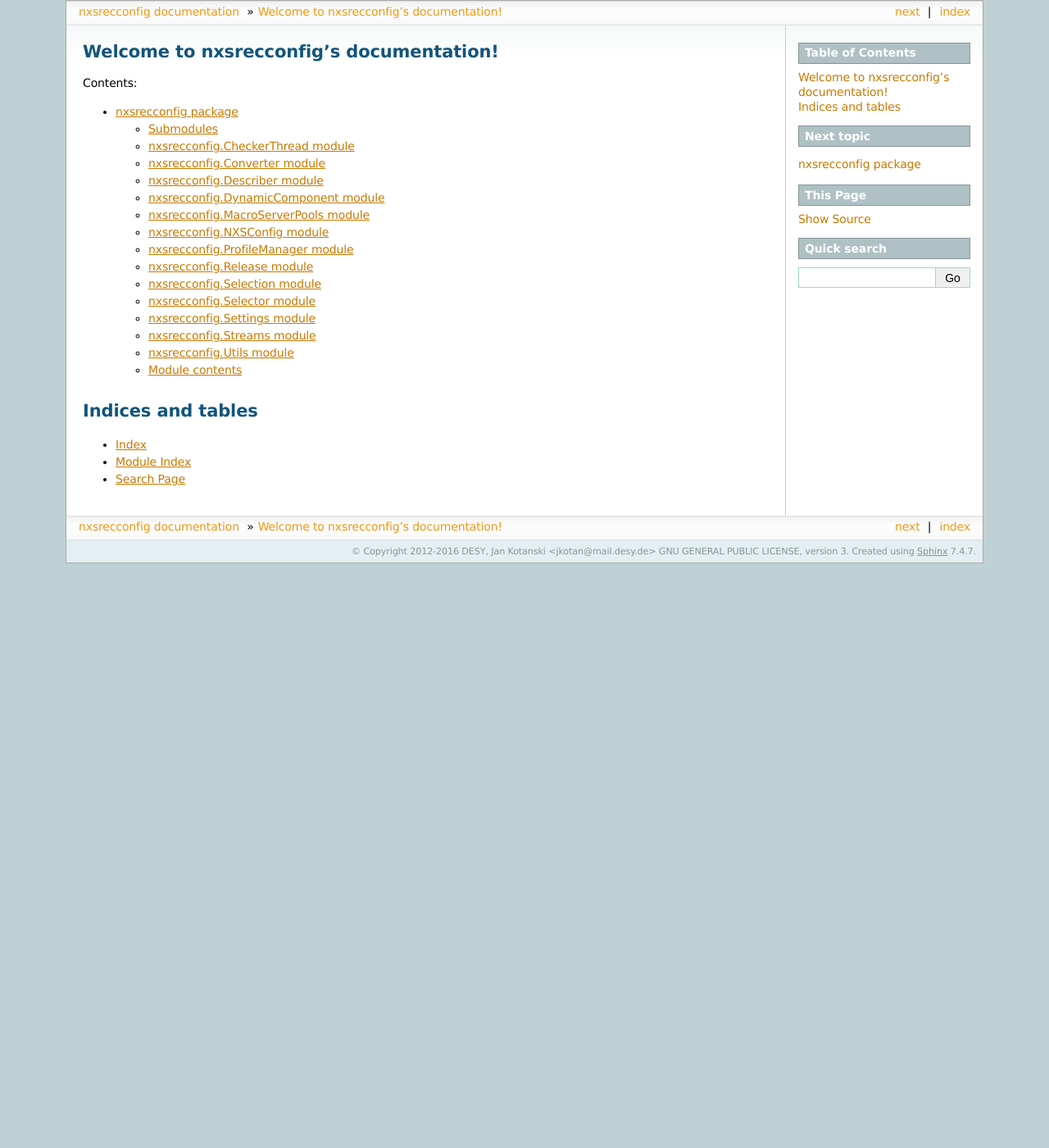
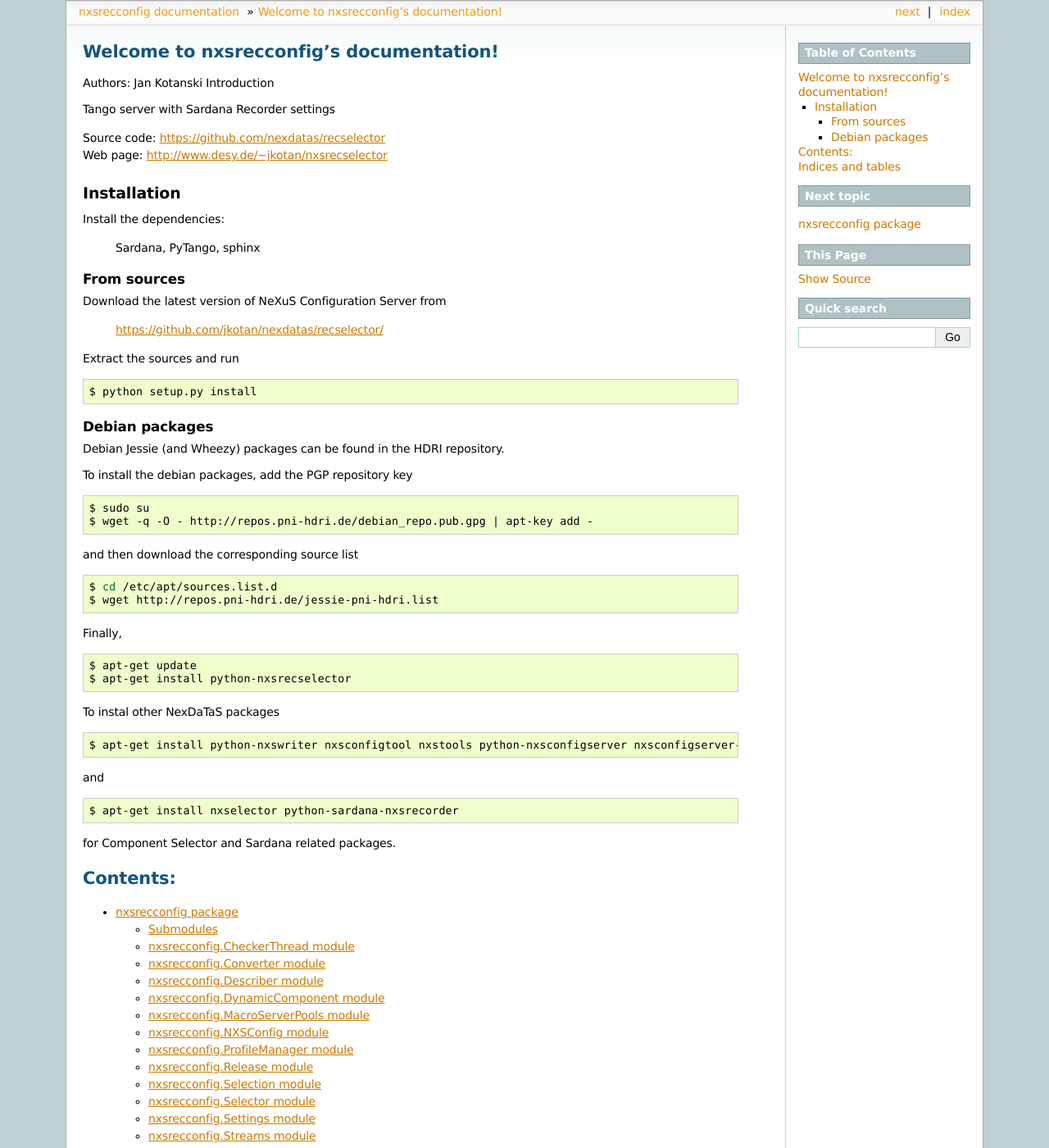
Before and after one commit to nexdatas/nxsrecselector, a Sphinx documentation site: the page built from doc/index.rst, in a window 1280 px wide and 1400 px high. Shown: the whole window at 82% size. Built offline with Sphinx 7.4.7, drawn with Linux system fonts in a browser that asks for light colours.

Commit message:
update README.rst

```diff
--- a/README.rst
+++ b/README.rst
@@ -1 +1,73 @@
-Tango server to Sardana Recorder settings
+========================================
+Welcome to nxsrecconfig's documentation!
+========================================
+
+Authors: Jan Kotanski
+Introduction
+
+Tango server with Sardana Recorder settings
+
+| Source code: https://github.com/nexdatas/recselector
+| Web page: http://www.desy.de/~jkotan/nxsrecselector
+
+
+------------
+Installation
+------------
+
+Install the dependencies:
+
+    Sardana, PyTango, sphinx
+
+From sources
+^^^^^^^^^^^^
+
+Download the latest version of NeXuS Configuration Server from
+
+    https://github.com/jkotan/nexdatas/recselector/
+
+Extract the sources and run
+
+.. code:: bash
+
+	  $ python setup.py install
+
+Debian packages
+^^^^^^^^^^^^^^^
+
+Debian Jessie (and Wheezy) packages can be found in the HDRI repository.
+
+To install the debian packages, add the PGP repository key
+
+.. code:: bash
+
+	  $ sudo su
+	  $ wget -q -O - http://repos.pni-hdri.de/debian_repo.pub.gpg | apt-key add -
+
+and then download the corresponding source list
+
+.. code:: bash
+
+	  $ cd /etc/apt/sources.list.d
+	  $ wget http://repos.pni-hdri.de/jessie-pni-hdri.list
+
+Finally,
+
+.. code:: bash
+
+	  $ apt-get update
+	  $ apt-get install python-nxsrecselector
+
+To instal other NexDaTaS packages
+
+.. code:: bash
+
+	  $ apt-get install python-nxswriter nxsconfigtool nxstools python-nxsconfigserver nxsconfigserver-db
+
+and
+
+.. code:: bash
+
+	  $ apt-get install nxselector python-sardana-nxsrecorder
+
+for Component Selector and Sardana related packages.
--- a/doc/index.rst
+++ b/doc/index.rst
@@ -14,6 +15,7 @@ Contents:
    nxsrecconfig
 
 
+==================
 Indices and tables
 ==================
 
```
Also changed, not shown: other parts of doc/index.rst (+3 -2 lines).
